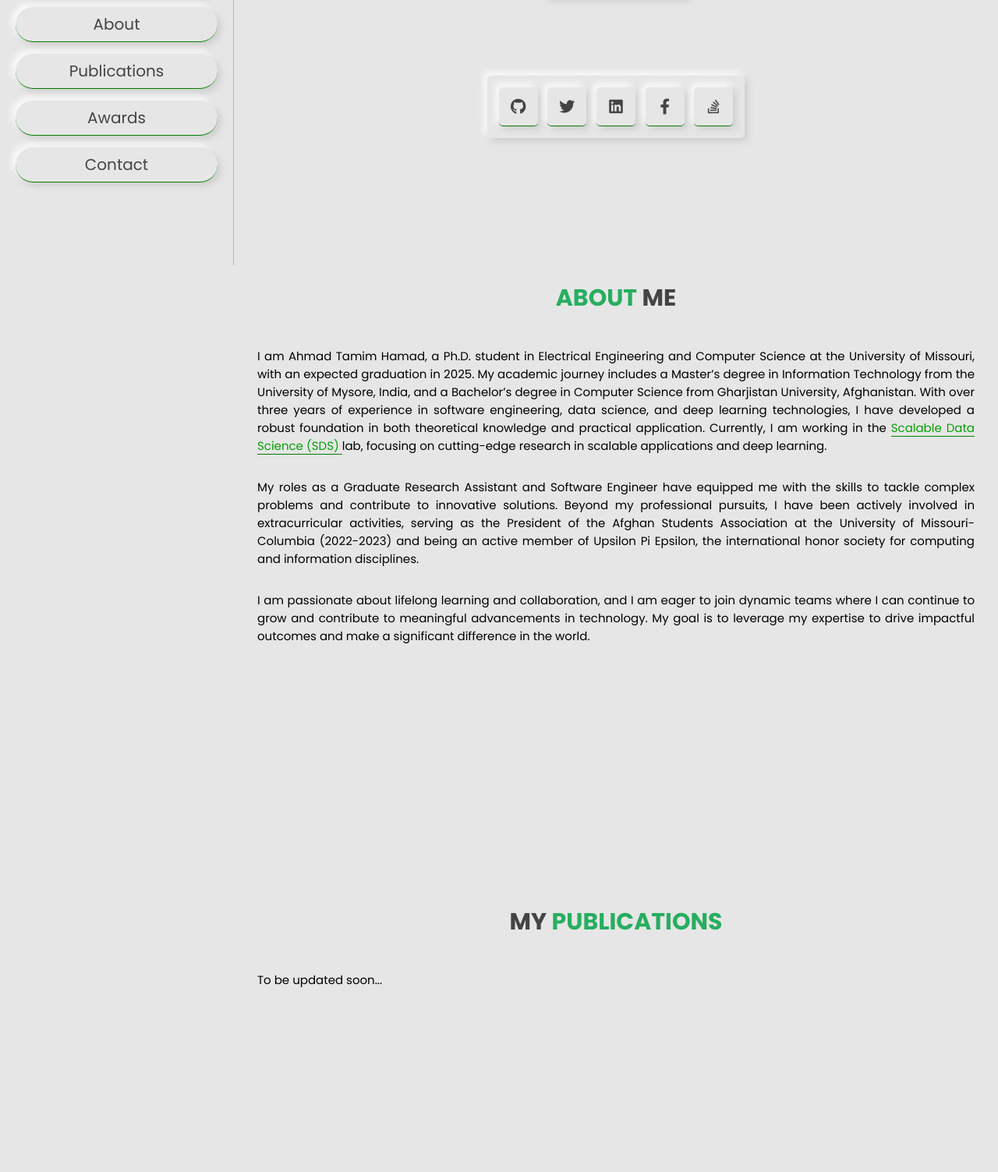
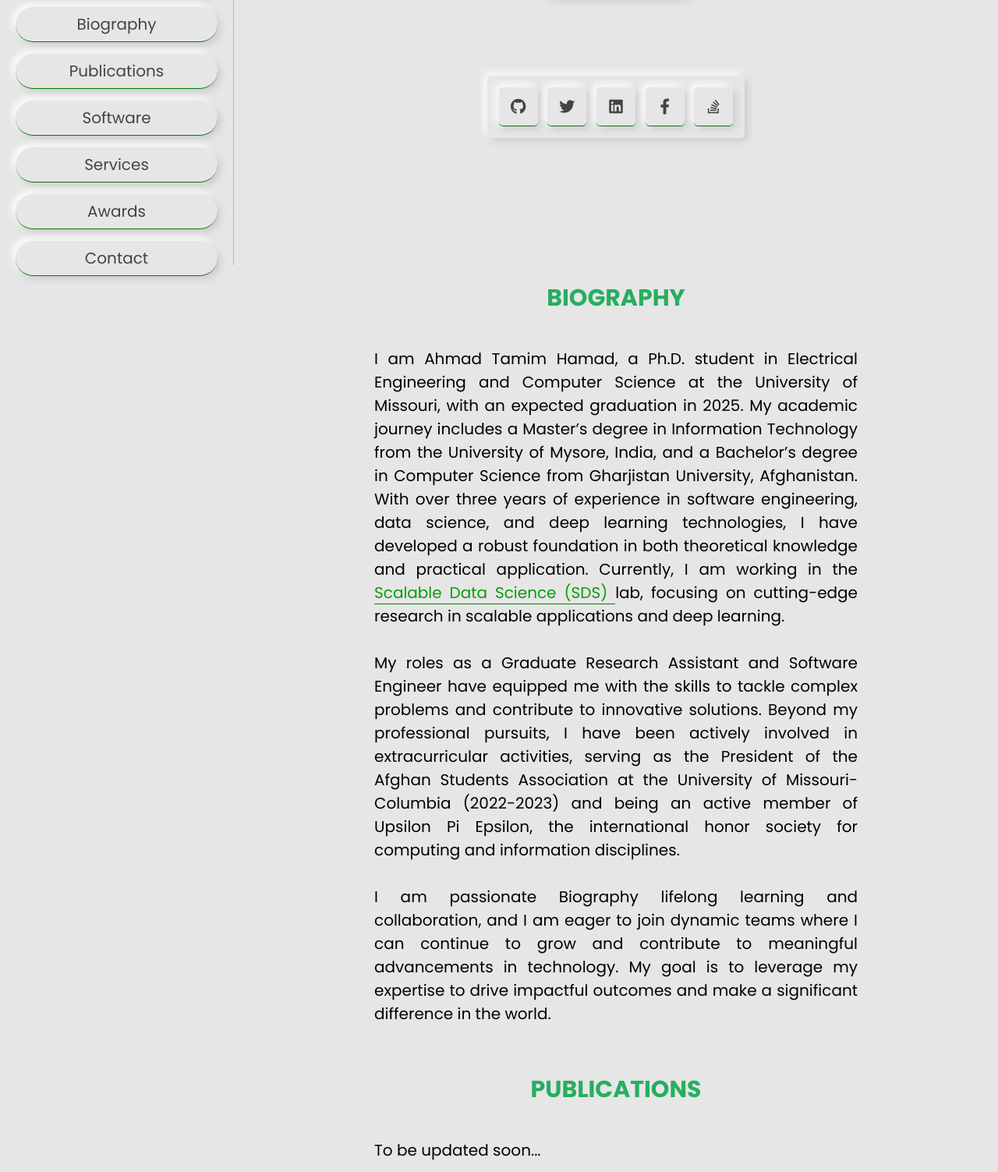
Before and after one commit to Ahmad-Tamim-Hamad/-Ahmad-Tamim-Hamad.github.io, a plain HTML site: page index.html in a window 1280 px wide. Shown: the part 460-1963 px from the top of the page at 78% size. Drawn offline with Linux system fonts and the light colour scheme.

Commit message:
web site is updated

```diff
--- a/index.html
+++ b/index.html
@@ -1,4 +1,3 @@
-
 <!DOCTYPE html>
 <html lang="en">
 <head>
@@ -28,8 +27,10 @@
 
     <nav class="navbar">
         <a href="#home">Home</a>
-        <a href="#about">About</a>
-        <a href="#services">Publications</a>
+        <a href="#Biography">Biography</a>
+        <a href="#Publications">Publications</a>
+        <a href="#Software and Programs">Software</a>
+        <a href="#services">Services</a>
         <a href="#portfolio">Awards</a>
         <a href="#contact">Contact</a>
     </nav>
@@ -69,37 +70,54 @@
 
 <!-- home section ends -->
 
-<!-- about section starts  -->
+<!-- Biography section starts  -->
 
-<section class="about" id="about">
+<section class="Biography" id="Biography">
 
-    <h1 class="heading"> <span>about</span> me </h1>
-    <p>
+    <h1 class="heading"> <span>Biography</span> </h1>
+    <p class="custom-margin">
         I am Ahmad Tamim Hamad, a Ph.D. student in Electrical Engineering and Computer Science at the University of Missouri, with an expected graduation in 2025. My academic journey includes a Master’s degree in Information Technology from the University of Mysore, India, and a Bachelor’s degree in Computer Science from Gharjistan University, Afghanistan.
         With over three years of experience in software engineering, data science, and deep learning technologies, I have developed a robust foundation in both theoretical knowledge and practical application. Currently, I am working in the <a href="https://sites.google.com/view/raopraveen/sds-lab">Scalable Data Science (SDS) </a> lab, focusing on cutting-edge research in scalable applications and deep learning.
     </p>
-    <p>
+    <p class="custom-margin">
         My roles as a Graduate Research Assistant and Software Engineer have equipped me with the skills to tackle complex problems and contribute to innovative solutions. Beyond my professional pursuits, I have been actively involved in extracurricular activities, serving as the President of the Afghan Students Association at the University of Missouri-Columbia (2022-2023) and being an active member of Upsilon Pi Epsilon, the international honor society for computing and information disciplines.
     </p>
-    <p>
-        I am passionate about lifelong learning and collaboration, and I am eager to join dynamic teams where I can continue to grow and contribute to meaningful advancements in technology. My goal is to leverage my expertise to drive impactful outcomes and make a significant difference in the world.
+    <p class="custom-margin">
+        I am passionate Biography lifelong learning and collaboration, and I am eager to join dynamic teams where I can continue to grow and contribute to meaningful advancements in technology. My goal is to leverage my expertise to drive impactful outcomes and make a significant difference in the world.
     </p>
 
 </section>
 
 
-<!-- about section ends -->
+<!-- Biography section ends -->
 
 <!-- services section starts  -->
 
+<section class="Publications" id="Publications">
+
+    <h1 class="heading"> <span>Publications</span> </h1>
+    <p class="custom-margin">
+        To be updated soon...
+    </p>
+
+</section>
+
+
+<section class="Software and Programs" id="Software and Programs">
+
+    <h1 class="heading"> <span>Software and Programs</span> </h1>
+    <p class="custom-margin">
+        To be updated soon...
+    </p>
+
+</section>
+
 <section class="services" id="services">
 
-    <h1 class="heading"> my <span>Publications</span> </h1>
-
-     <p>
+    <h1 class="heading"> <span>Services</span> </h1>
+    <p class="custom-margin">
         To be updated soon...
-     </p>
-
+    </p>
 
 </section>
 
@@ -109,13 +127,11 @@
 
 <section class="portfolio" id="portfolio">
 
-    <h1 class="heading"> my <span>Awards</span> </h1>
-    <p>
+    <h1 class="heading"> <span>Awards</span> </h1>
+    <p class="custom-margin">
         I won the Kanthula Prize in 2021, which is sponsored by the Kanthula Organization, an NGO established in Karnataka, India. I emerged as the best international student in the Master's category in my graduating year, 2021.
         The Kanthula Prize is divided into two categories: Best International Student Master's Degree and Best International Student Undergraduate Degree.
     </p>
-
-
 
 </section>
 
@@ -133,7 +149,7 @@
         Scalable Data Science (SDS) Lab <br>
         University of Missouri-Columbia • <br>
         201 Naka Hall • Columbia, Missouri 65211 • USA <br>
-       </p> <br> <br>
+       </p>
 
        <h1 class="address1" >Emails:</h1> <br>
        <p class = "address">
--- a/style.css
+++ b/style.css
@@ -71,7 +71,6 @@ p {
     text-align: center;
     line-height: 5.5px;
 
-
   }
 
 
@@ -87,6 +86,14 @@ p {
     text-transform: uppercase;
     padding-bottom: 2rem;
 }
+
+.custom-margin {
+    font-size: 2em;
+    padding: 10px;
+    margin: 10px 150px; /* Adds 10px margin to top and bottom, and 20px margin to left and right */
+    text-align: justify;
+}
+
 
 .heading span{
     color:var(--green);
@@ -663,7 +670,7 @@ p {
 
 }
 a {
-     color: rgb(4, 159, 4);
+    color: rgb(4, 159, 4);
     text-decoration: none;
     border-bottom: 1px solid green;
 }
```
